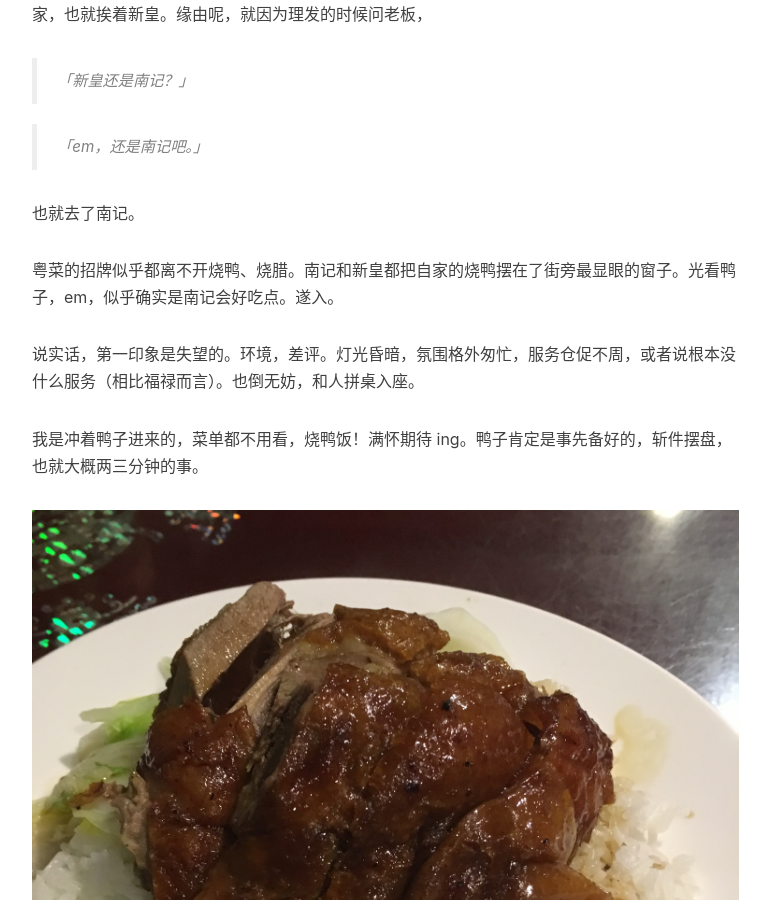
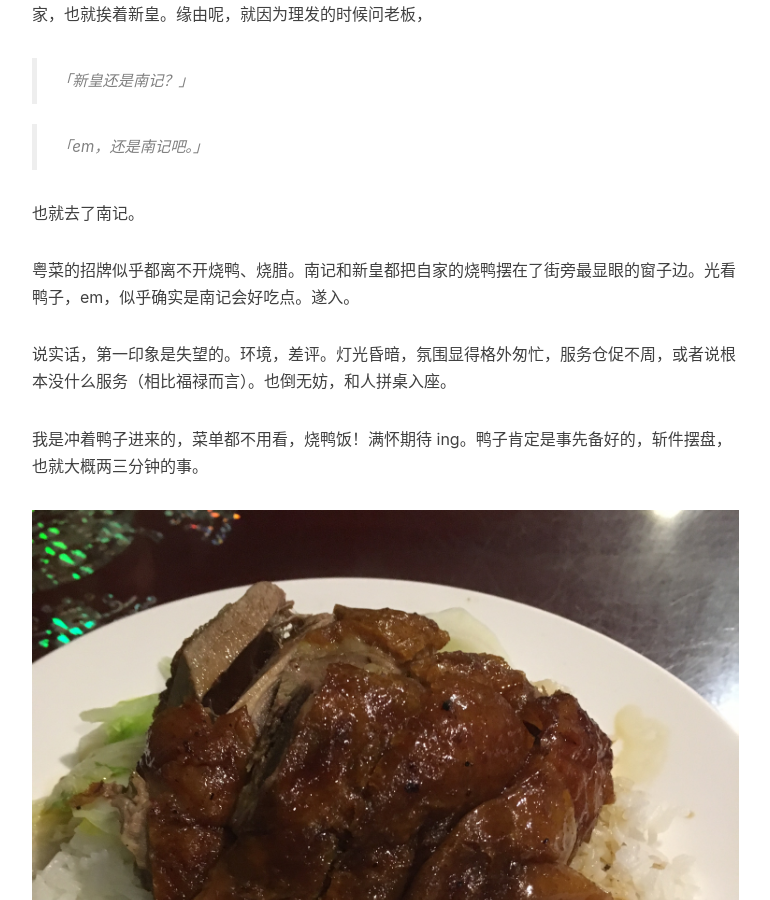
Before and after one commit to dutchflu/dutchflu.github.io, a Jekyll site: the page built from _posts/2018-10-27-阿姆食记南记.md, in a window 1280 px wide and 900 px high, scrolled down 775 px. Shown: the whole window, without its empty margins (233-1003 px from the left). Built offline with Jekyll 4.4.1, drawn with Linux system fonts in a browser that asks for light colours; nearby versions of some CDN libraries; comment, search, counter and statistics services are not loaded.

Commit message:
阿姆食记 南记初探

```diff
--- a/_posts/2018-10-27-阿姆食记南记.md
+++ b/_posts/2018-10-27-阿姆食记南记.md
@@ -23,9 +23,9 @@
 
 也就去了南记。
 
-粤菜的招牌似乎都离不开烧鸭、烧腊。南记和新皇都把自家的烧鸭摆在了街旁最显眼的窗子。光看鸭子，em，似乎确实是南记会好吃点。遂入。
+粤菜的招牌似乎都离不开烧鸭、烧腊。南记和新皇都把自家的烧鸭摆在了街旁最显眼的窗子边。光看鸭子，em，似乎确实是南记会好吃点。遂入。
 
-说实话，第一印象是失望的。环境，差评。灯光昏暗，氛围格外匆忙，服务仓促不周，或者说根本没什么服务（相比福禄而言）。也倒无妨，和人拼桌入座。
+说实话，第一印象是失望的。环境，差评。灯光昏暗，氛围显得格外匆忙，服务仓促不周，或者说根本没什么服务（相比福禄而言）。也倒无妨，和人拼桌入座。
 
 我是冲着鸭子进来的，菜单都不用看，烧鸭饭！满怀期待 ing。鸭子肯定是事先备好的，斩件摆盘，也就大概两三分钟的事。
 
@@ -48,7 +48,7 @@
 > 阿姆食记 `Checklist`
 >
 > - [x] [福禄](https://jfblog.fun/食记/2018/10/17/阿姆食记福禄/)
-> - [x] [南记](https://jfblog.fun/食记/2018/10/17/阿姆食记南记/)
+> - [x] [南记](https://jfblog.fun/食记/2018/10/27/阿姆食记南记/)
 > - [ ] 荣记
 > - [ ] 袁记
 > - [ ] 海城
```
